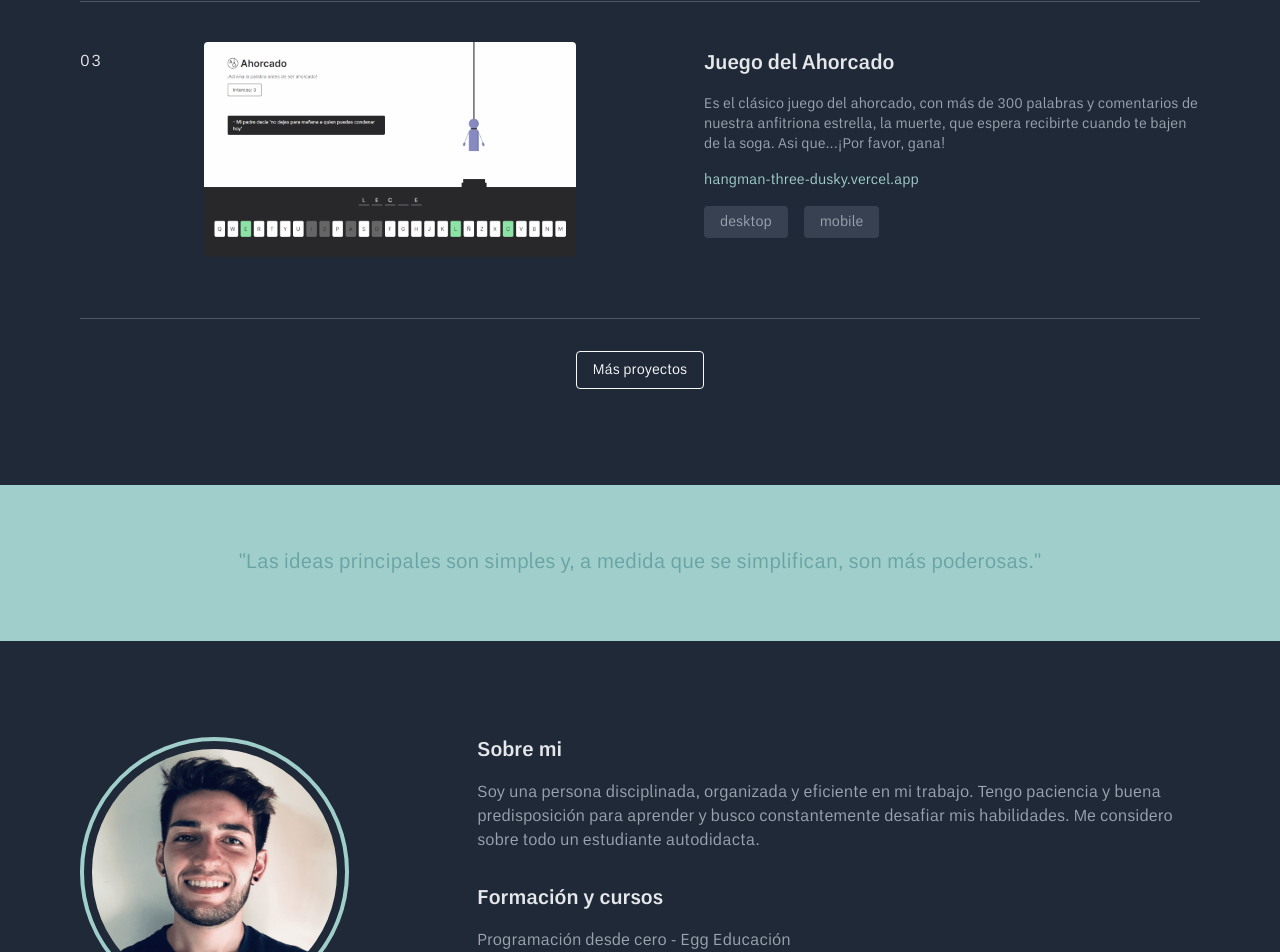
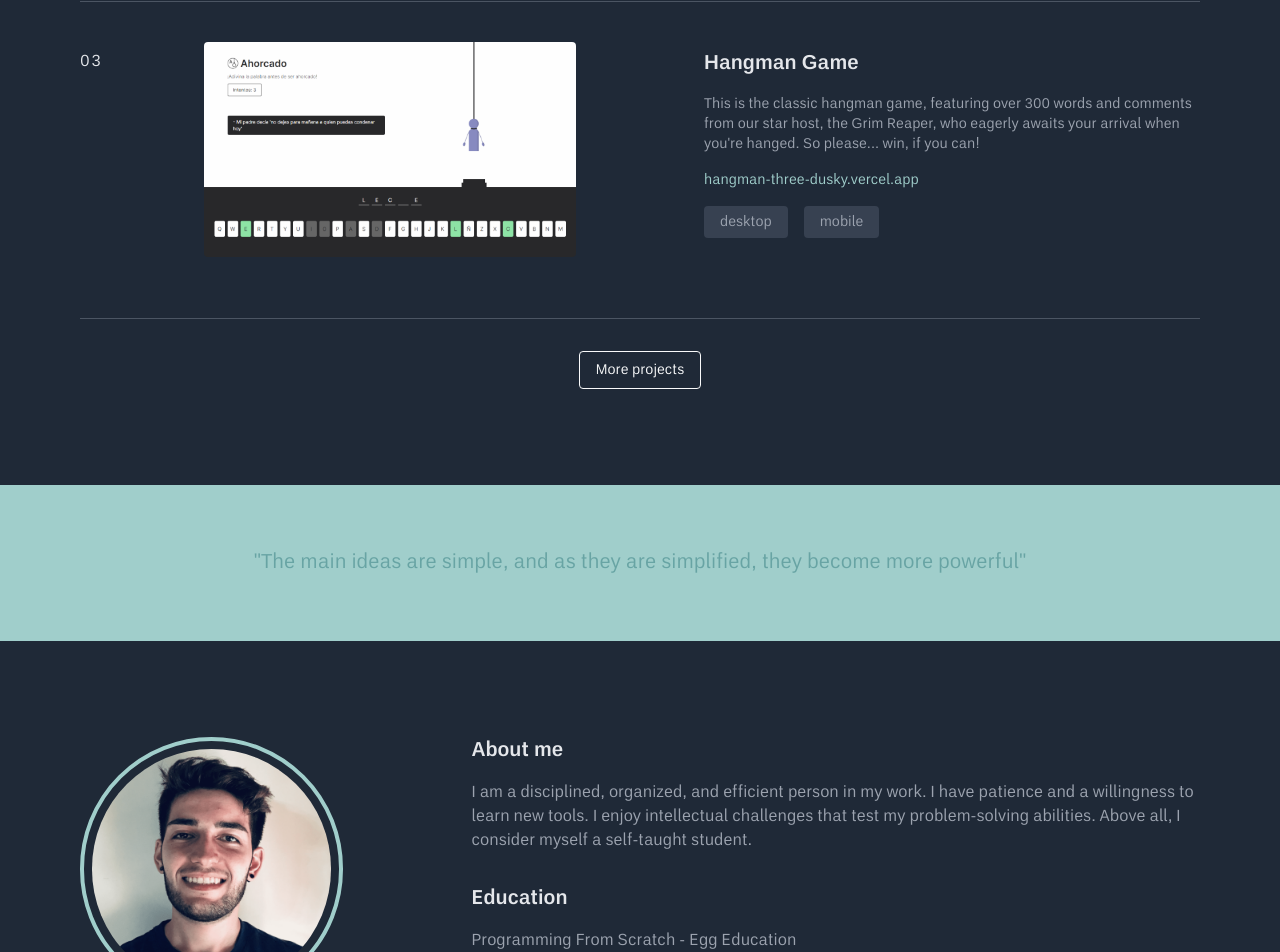
Before and after one commit to MaximilianoLeonel23/portafolio-v2, a React (Vite) app: page / in a window 1280 px wide. Shown: the part 1848-2800 px from the top of the page. Built offline with nearby package versions, Linux system fonts and the light colour scheme.

Commit message:
Agrego boton para cambiar lenguaje entre ingles y español

```diff
--- a/src/components/molecules/Navbar.tsx
+++ b/src/components/molecules/Navbar.tsx
@@ -1,3 +1,4 @@
+import { useLanguage } from "../../context/language.context";
 import ModeBtn from "./../atoms/ModeBtn";
 
 interface Props {
@@ -12,27 +13,54 @@ const Navbar: React.FC<Props> = ({
   handleShowMenu,
   changeBtn,
 }) => {
+  const { language } = useLanguage();
   return (
     <nav>
       <ul className="hidden md:flex items-center gap-6">
         <li className={`navbar-item navbar-item-${theme}`}>
           <a href="#home">
             {" "}
+            {language === "es" ? (
+              <>
                 <span className="main-text">Inicio</span>
                 <span className="hover-text">Inicio</span>
+              </>
+            ) : (
+              <>
+                <span className="main-text">Home</span>
+                <span className="hover-text">Home</span>
+              </>
+            )}
           </a>
         </li>
         <li className={`navbar-item navbar-item-${theme}`}>
           <a href="#projects">
-            {" "}
+            {language === "es" ? (
+              <>
                 <span className="main-text">Proyectos</span>
                 <span className="hover-text">Proyectos</span>
+              </>
+            ) : (
+              <>
+                <span className="main-text">Projects</span>
+                <span className="hover-text">Projects</span>
+              </>
+            )}
           </a>
         </li>
         <li className={`navbar-item navbar-item-${theme}`}>
           <a href="#about">
+            {language === "es" ? (
+              <>
                 <span className="main-text">Sobre mi</span>
                 <span className="hover-text">Sobre mi</span>
+              </>
+            ) : (
+              <>
+                <span className="main-text">About me</span>
+                <span className="hover-text">About me</span>
+              </>
+            )}
           </a>
         </li>
         <ModeBtn theme={theme} setTheme={setTheme} />
--- a/src/components/organism/Header.tsx
+++ b/src/components/organism/Header.tsx
@@ -5,6 +5,7 @@ import linkedinLight from "../../assets/icons/linkedin-light.svg";
 import githubDark from "../../assets/icons/github-dark.svg";
 import linkedinDark from "../../assets/icons/linkedin-dark.svg";
 import { useState } from "react";
+import { useLanguage } from "../../context/language.context";
 
 interface Props {
   theme: string;
@@ -12,7 +13,7 @@ interface Props {
 }
 const Header: React.FC<Props> = ({ theme, setTheme }) => {
   const [showMenu, setShowMenu] = useState<boolean>(false);
-
+  const { language } = useLanguage();
   const handleShowMenu = (): void => {
     setShowMenu(!showMenu);
   };
@@ -56,9 +57,17 @@ const Header: React.FC<Props> = ({ theme, setTheme }) => {
                 }}
                 className="font-semibold text-lg"
               >
-                {" "}
+                {language === "es" ? (
+                  <>
                     <span className="main-text">Inicio</span>
                     <span className="hover-text">Inicio</span>
+                  </>
+                ) : (
+                  <>
+                    <span className="main-text">Home</span>
+                    <span className="hover-text">Home</span>
+                  </>
+                )}
               </a>
             </li>
             <li className={`navbar-item navbar-item-${theme}`}>
@@ -70,9 +79,17 @@ const Header: React.FC<Props> = ({ theme, setTheme }) => {
                 }}
                 className="font-semibold text-lg"
               >
-                {" "}
+                {language === "es" ? (
+                  <>
                     <span className="main-text">Proyectos</span>
                     <span className="hover-text">Proyectos</span>
+                  </>
+                ) : (
+                  <>
+                    <span className="main-text">Projects</span>
+                    <span className="hover-text">Projects</span>
+                  </>
+                )}
               </a>
             </li>
             <li className={`navbar-item navbar-item-${theme}`}>
@@ -84,15 +101,24 @@ const Header: React.FC<Props> = ({ theme, setTheme }) => {
                 }}
                 className="font-semibold text-lg"
               >
+                {language === "es" ? (
+                  <>
                     <span className="main-text">Sobre mi</span>
                     <span className="hover-text">Sobre mi</span>
+                  </>
+                ) : (
+                  <>
+                    <span className="main-text">About me</span>
+                    <span className="hover-text">About me</span>
+                  </>
+                )}
               </a>
             </li>
           </ul>
           <div className="h-px w-full bg-primary-light-500 my-2"></div>
           <div className="container flex items-center gap-x-4 py-4">
             <h4 className={`about-title-${theme} font-semibold  text-lg`}>
-              Redes sociales
+              {language === "es" ? "Redes sociales" : "Socials"}
             </h4>
             <ul className="flex items-center gap-x-4">
               <li>
--- a/src/components/sections/About.tsx
+++ b/src/components/sections/About.tsx
@@ -3,11 +3,13 @@ import githubLight from "../../assets/icons/github-light.svg";
 import linkedinLight from "../../assets/icons/linkedin-light.svg";
 import githubDark from "../../assets/icons/github-dark.svg";
 import linkedinDark from "../../assets/icons/linkedin-dark.svg";
+import { useLanguage } from "../../context/language.context";
 
 interface Props {
   theme: string;
 }
 const About: React.FC<Props> = ({ theme }) => {
+  const { language } = useLanguage();
   return (
     <section id="about" className="container py-24">
       <div className="flex flex-col-reverse lg:flex-row gap-y-16 gap-x-32">
@@ -24,38 +26,51 @@ const About: React.FC<Props> = ({ theme }) => {
               <h4
                 className={`about-title-${theme} font-semibold  text-lg lg:text-xl`}
               >
-                Sobre mi
+                {language === "es" ? "Sobre mi" : "About me"}
               </h4>
               <p
                 className={`about-text-${theme} text-sm lg:text-base leading-6`}
               >
-                Soy una persona disciplinada, organizada y eficiente en mi
-                trabajo. Tengo paciencia y buena predisposición para aprender y
-                busco constantemente desafiar mis habilidades. Me considero
-                sobre todo un estudiante autodidacta.
+                {language === "es"
+                  ? "Soy una persona disciplinada, organizada y eficiente en mi trabajo. Tengo paciencia y buena predisposición para aprender nuevas herramientas. Me gustan los desafíos intelectuales que ponen a prueba mi capacidad de resolución de problemas. Me considero sobre todo un estudiante autodidacta"
+                  : "I am a disciplined, organized, and efficient person in my work. I have patience and a willingness to learn new tools. I enjoy intellectual challenges that test my problem-solving abilities. Above all, I consider myself a self-taught student."}
               </p>
             </div>
             <div className="flex flex-col gap-y-4">
               <h4
                 className={`about-title-${theme} font-semibold  text-lg lg:text-xl`}
               >
-                Formación y cursos
+                {language === "es" ? "Formación y cursos" : "Education"}
               </h4>
               <ul
                 className={`about-text-${theme} text-sm lg:text-base leading-6`}
               >
-                <li>Programación desde cero - Egg Educación</li>
-                <li>Front End - EDteam</li>
-                <li>Javascript Front End - Argentina Programa 4.0</li>
-                <li>Full Stack Python - Codo a Codo</li>
-                <li>FullstackOpen</li>
+                {language === "es" ? (
+                  <>
+                    <li>Programación desde cero - Egg Educación</li>
+                    <li>Desarrollo Frontend con Javascript y React - EDteam</li>
+                    <li>Javascript Frontend - Argentina Programa 4.0</li>
+                    <li>Fullstack Python - Codo a Codo</li>
+                    <li>FullstackOpen</li>
+                  </>
+                ) : (
+                  <>
+                    <li>Programming From Scratch - Egg Education</li>
+                    <li>
+                      Front End Development with JavaScript and React- EDteam
+                    </li>
+                    <li>Javascript Frontend - Argentina Programa 4.0</li>
+                    <li>Fullstack Python - Codo a Codo</li>
+                    <li>FullstackOpen</li>
+                  </>
+                )}
               </ul>
             </div>
             <div className="flex flex-col gap-y-4">
               <h4
                 className={`about-title-${theme} font-semibold  text-lg lg:text-xl`}
               >
-                Tecnologías
+                {language === "es" ? "Tecnologías" : "Skills"}
               </h4>
               <div className="columns-2 gap-x-8">
                 <ul
@@ -87,7 +102,7 @@ const About: React.FC<Props> = ({ theme }) => {
               <h4
                 className={`about-title-${theme} font-semibold  text-lg lg:text-xl`}
               >
-                Contacto
+                {language === "es" ? "Contacto" : "Contact"}
               </h4>
               <ul className="flex gap-x-4">
                 <li>
--- a/src/components/sections/Projects.tsx
+++ b/src/components/sections/Projects.tsx
@@ -1,7 +1,8 @@
 import Project from "../organism/Project";
-import projectsData from "../../helper/projectsData";
+import { projectsEs, projectsEn } from "../../helper/projectsData";
 import { IProject } from "../../helper/projectsData";
 import { useState } from "react";
+import { useLanguage } from "../../context/language.context";
 
 interface Props {
   theme: string;
@@ -14,17 +15,28 @@ const Projects: React.FC<Props> = ({ theme }) => {
   const handleShowMore = (): void => {
     setVisibleCount(visibleCount + 3);
   };
+
+  const { language } = useLanguage();
   return (
     <section
       id="projects"
       className="container flex flex-col items-center py-24"
     >
       <div className="flex flex-col  gap-y-8">
-        {projectsData.slice(0, visibleCount).map((project: IProject) => {
-          return <Project theme={theme} key={project.id} project={project} />;
+        {language === "es"
+          ? projectsEs.slice(0, visibleCount).map((project: IProject) => {
+              return (
+                <Project theme={theme} key={project.id} project={project} />
+              );
+            })
+          : projectsEn.slice(0, visibleCount).map((project: IProject) => {
+              return (
+                <Project theme={theme} key={project.id} project={project} />
+              );
             })}
       </div>
-      {visibleCount < projectsData.length && (
+      {language === "es"
+        ? visibleCount < projectsEs.length && (
             <div className="pt-8">
               <button
                 type="button"
@@ -34,6 +46,17 @@ const Projects: React.FC<Props> = ({ theme }) => {
                 <span>Más proyectos</span>
               </button>
             </div>
+          )
+        : visibleCount < projectsEn.length && (
+            <div className="pt-8">
+              <button
+                type="button"
+                className={`projects-btn projects-btn-${theme}`}
+                onClick={handleShowMore}
+              >
+                <span>More projects</span>
+              </button>
+            </div>
           )}
     </section>
   );
--- a/src/components/sections/Quote.tsx
+++ b/src/components/sections/Quote.tsx
@@ -1,13 +1,16 @@
 import React from "react";
+import { useLanguage } from "../../context/language.context";
 interface Props {
   theme: string;
 }
 const Quote: React.FC<Props> = ({ theme }) => {
+  const { language } = useLanguage();
   return (
     <section className={`quote-${theme} py-8 lg:py-16`}>
       <h3 className="container text-base lg:text-xl text-center">
-        "Las ideas principales son simples y, a medida que se simplifican, son
-        más poderosas."
+        {language === "es"
+          ? '"Las ideas principales son simples y, a medida que se simplifican, son más poderosas"'
+          : '"The main ideas are simple, and as they are simplified, they become more powerful"'}
       </h3>
     </section>
   );
--- /dev/null
+++ b/src/context/language.context.tsx
@@ -0,0 +1,48 @@
+import { createContext, ReactNode, useContext, useState } from "react";
+
+interface LanguageContextType {
+  language: string;
+  setLanguage: (language: string) => void;
+  switchLanguage: () => void;
+}
+
+export const LanguageContext = createContext<LanguageContextType>({
+  language: "",
+  setLanguage: () => {},
+  switchLanguage: () => {},
+});
+
+interface Props {
+  children: ReactNode;
+}
+
+export const useLanguage = () => {
+  const context = useContext(LanguageContext);
+  if (!context)
+    throw new Error("useLanguage must be used with a language provider");
+  return context;
+};
+
+export const LanguageContextProvider: React.FC<Props> = ({ children }) => {
+  const [language, setLanguage] = useState<string>("en");
+
+  const switchLanguage = () => {
+    if (language === "es") {
+      setLanguage("en");
+    } else {
+      setLanguage("es");
+    }
+  };
+
+  const value: LanguageContextType = {
+    language,
+    setLanguage,
+    switchLanguage,
+  };
+
+  return (
+    <LanguageContext.Provider value={value}>
+      {children}
+    </LanguageContext.Provider>
+  );
+};
--- a/src/helper/projectsData.tsx
+++ b/src/helper/projectsData.tsx
@@ -19,7 +19,7 @@ export interface IProject {
   description: string;
 }
 
-const projectsData: IProject[] = [
+export const projectsEs: IProject[] = [
   {
     id: "1",
     title: "Pokemon App",
@@ -134,4 +134,115 @@ const projectsData: IProject[] = [
   },
 ];
 
-export default projectsData;
+export const projectsEn: IProject[] = [
+  {
+    id: "1",
+    title: "Pokemon App",
+    link: "https://pokemon-app-puce-two.vercel.app/",
+    shortLink: "pokemon-app-puce-two.vercel.app",
+    source: pokeapp,
+    desktop: true,
+    mobile: true,
+    description:
+      "It is an application that uses the PokéAPI to simulate a Pokédex, featuring over 1000 existing Pokémon with their statistics, moves, and evolutions. It also provides information about Pokémon types, abilities, and regional Pokédexes.",
+  },
+  {
+    id: "2",
+    title: "forAllmart",
+    link: "https://forallmart.vercel.app/",
+    shortLink: "forallmart.vercel.app/",
+    source: forAllmart,
+    desktop: true,
+    mobile: true,
+    description:
+      "This is an e-commerce website created using the EDteam API. It has multiple functionalities such as login, registration, creating, editing, and deleting products, among others. Additionally, it utilizes the PayPal API for processing payments and registering purchases and sales.",
+  },
+  {
+    id: "3",
+    title: "Hangman Game",
+    link: "https://hangman-three-dusky.vercel.app/",
+    shortLink: "hangman-three-dusky.vercel.app",
+    source: hangman,
+    desktop: true,
+    mobile: true,
+    description:
+      "This is the classic hangman game, featuring over 300 words and comments from our star host, the Grim Reaper, who eagerly awaits your arrival when you're hanged. So please... win, if you can!",
+  },
+  {
+    id: "4",
+    title: "Calculator App",
+    link: "https://calculator-app-pink-sigma.vercel.app/",
+    shortLink: "calculator-app-pink-sigma.vercel.app",
+    source: calculator,
+    desktop: true,
+    mobile: true,
+    description:
+      "This calculator is part of a Frontend Mentor challenge and allows performing basic operations.",
+  },
+  {
+    id: "5",
+    title: "ToDo-List",
+    link: "https://todo-list-tan-theta.vercel.app/",
+    shortLink: "todo-list-tan-theta.vercel.app",
+    source: todolist,
+    desktop: true,
+    mobile: true,
+    description:
+      "This is a task list where you can organize your day, month, or year as you wish, creating and updating your tasks.",
+  },
+  {
+    id: "6",
+    title: "Climo",
+    link: "https://climo-weather-app.vercel.app/",
+    shortLink: "climo-weather-app.vercel.app",
+    source: climo,
+    desktop: true,
+    mobile: true,
+    description:
+      "This is an application that allows checking the weather in the city of Rosario, Argentina. Climo displays the conditions from today to the next 5 days. It relies on the AccuWeather API.",
+  },
+  {
+    id: "7",
+    title: "Cafeteria Menu",
+    link: "https://menu-cafeteria.vercel.app/",
+    shortLink: "menu-cafeteria.vercel.app",
+    source: lacasadelcafe,
+    desktop: true,
+    mobile: true,
+    description:
+      "This is a website that displays the menu of a café, where you can enjoy a delicious specialty coffee or indulge in some tasty ham and cheese croissants or any other fillings you prefer. The menu is fully customizable and accessible via a QR code.",
+  },
+  {
+    id: "8",
+    title: "Sunnyside Agency",
+    link: "https://sunnyside-ten-chi.vercel.app/",
+    shortLink: "sunnyside-ten-chi.vercel.app",
+    source: sunnyside,
+    desktop: true,
+    mobile: true,
+    description:
+      "This responsive landing page is the solution to one of the frontend mentor challenges.",
+  },
+  {
+    id: "9",
+    title: "Lakeside",
+    link: "https://lakeside-jade.vercel.app",
+    shortLink: "lakeside-jade.vercel.app",
+    source: lakeside,
+    desktop: true,
+    mobile: true,
+    description:
+      "This is a fictional website that provides lodging services. Lakeside offers a vacation experience surrounded by nature. The website features several sections and a contact form for reservations or inquiries.",
+  },
+  {
+    id: "10",
+    title: "Criptavisor",
+    link: "https://criptavisor.vercel.app",
+    shortLink: "criptavisor.vercel.app",
+    source: criptavisor,
+    desktop: true,
+    mobile: false,
+    description:
+      "This is an application that allows you to track the most coveted cryptocurrencies of the moment. With real-time updates, rankings, and statistics, you can compare and make future decisions in the world of cryptocurrencies. Additionally, the application provides a channel to the latest news in the field.",
+  },
+];
--- a/src/main.tsx
+++ b/src/main.tsx
@@ -2,9 +2,12 @@ import React from "react";
 import ReactDOM from "react-dom/client";
 import App from "./App.tsx";
 import "./styles/index.css";
+import { LanguageContextProvider } from "./context/language.context.tsx";
 
 ReactDOM.createRoot(document.getElementById("root") as HTMLElement).render(
   <React.StrictMode>
-    <App />
+    <LanguageContextProvider>
+      <App />
+    </LanguageContextProvider>
   </React.StrictMode>
 );
--- a/src/styles/index.css
+++ b/src/styles/index.css
@@ -129,7 +129,7 @@ body {
 }
 /* CV button */
 .cv-btn {
-  @apply py-2 px-4 text-sm  border rounded  overflow-hidden relative inline-block;
+  @apply py-2 px-4 text-sm  border rounded  overflow-hidden relative inline-block cursor-pointer;
 }
 
 .cv-btn span {
```
Also changed, not shown: src/components/sections/Home.tsx (+15 -3 lines). Lines whose indentation alone changed are shown as unchanged.
